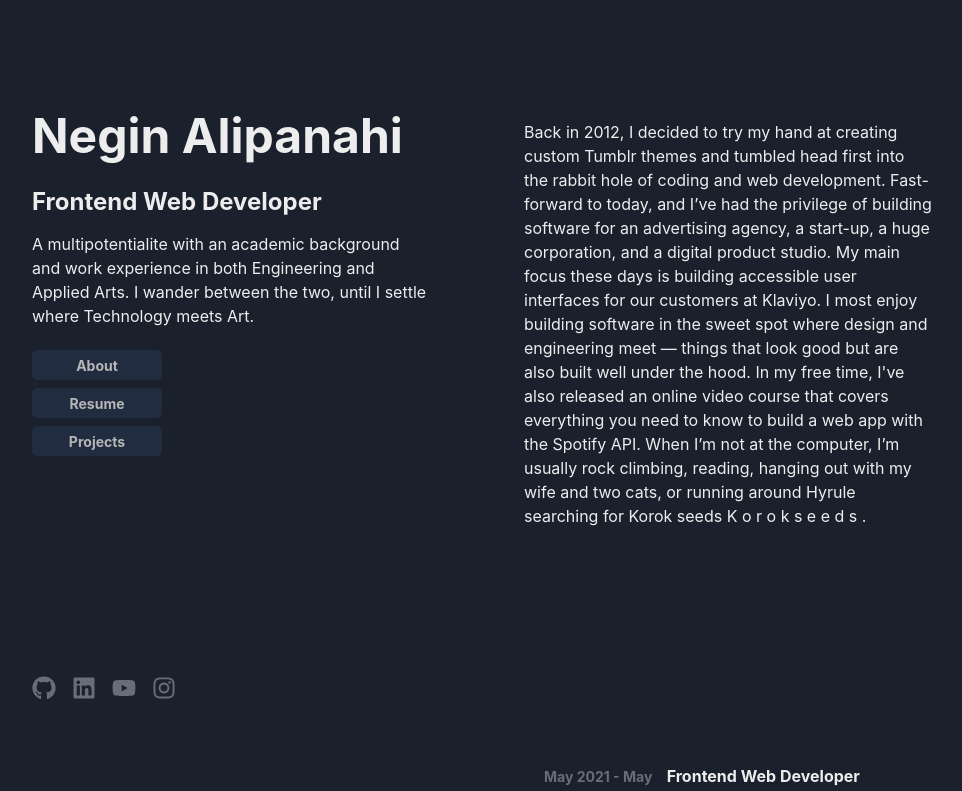
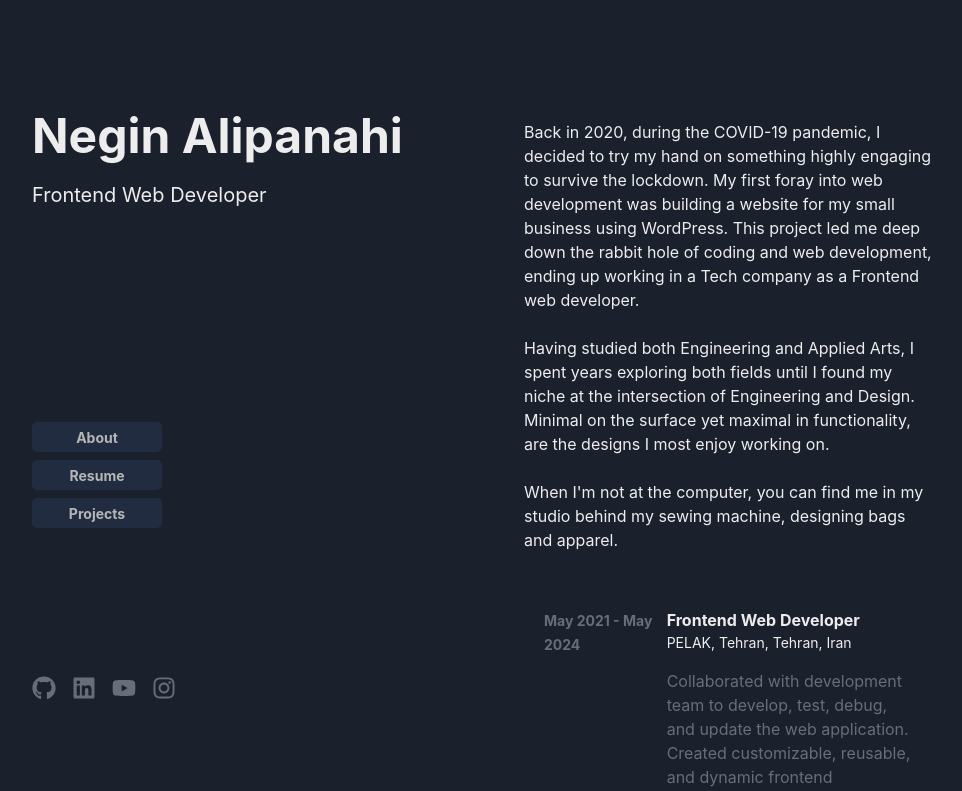
Before and after one commit to nealphi/portfolio, a React (Vite) app: page / in a window 1280 px wide. Shown: the top 791 px of the page, without its empty margins (148-1110 px from the left). Built offline with nearby package versions, Linux system fonts and the light colour scheme.

Commit message:
fourth commit

```diff
--- a/package.json
+++ b/package.json
@@ -19,7 +19,9 @@
     "framer-motion": "^11.2.6",
     "react": "^18.2.0",
     "react-dom": "^18.2.0",
-    "react-icons": "^5.2.1"
+    "react-icons": "^5.2.1",
+    "react-pdf": "^8.0.2",
+    "react-router-dom": "^6.11.2"
   },
   "devDependencies": {
     "@types/react": "^18.0.27",
--- a/src/App.tsx
+++ b/src/App.tsx
@@ -9,7 +9,6 @@ function App() {
 
   return (
     <div className="App">
-      <MainContainer />
       {/* <Cursor/> */}
     </div>
   );
--- a/src/components/About.tsx
+++ b/src/components/About.tsx
@@ -1,24 +1,29 @@
-import { Hide, Show, Stack, Text } from "@chakra-ui/react";
+import { Hide, Stack, Text } from "@chakra-ui/react";
 
 const About = () => (
-  <Stack mb={40}>
+  <Stack mb={"5"}>
     <Hide above="md">
       <Text> About </Text>
     </Hide>
     <Text>
-      Back in 2012, I decided to try my hand at creating custom Tumblr themes
-      and tumbled head first into the rabbit hole of coding and web development.
-      Fast-forward to today, and I’ve had the privilege of building software for
-      an advertising agency, a start-up, a huge corporation, and a digital
-      product studio. My main focus these days is building accessible user
-      interfaces for our customers at Klaviyo. I most enjoy building software in
-      the sweet spot where design and engineering meet — things that look good
-      but are also built well under the hood. In my free time, I've also
-      released an online video course that covers everything you need to know to
-      build a web app with the Spotify API. When I’m not at the computer, I’m
-      usually rock climbing, reading, hanging out with my wife and two cats, or
-      running around Hyrule searching for Korok seeds K o r o k s e e d s .
-    </Text>
+      Back in 2020, during the COVID-19 pandemic, I decided to try my hand on
+      something highly engaging to survive the lockdown. My first foray into web
+      development was building a website for my small business using WordPress.
+      This project led me deep down the rabbit hole of coding and web
+      development, ending up working in a Tech company as a Frontend web
+      developer.
+      </Text>
+      <Text>
+        Having studied both Engineering and Applied Arts, I spent years
+        exploring both fields until I found my niche at the intersection of
+        Engineering and Design. Minimal on the surface yet maximal in
+        functionality, are the designs I most enjoy working on.
+      </Text>
+      <Text>
+        When I'm not at the computer, you can find me in my studio behind my
+        sewing machine, designing bags and apparel.
+      </Text>
+
   </Stack>
 );
 
--- a/src/components/Header.tsx
+++ b/src/components/Header.tsx
@@ -3,13 +3,12 @@ import React from 'react'
 
 const Header = () => {
   return (
-    <Stack  spacing={3}>
+    <Stack  spacing={2}>
     <Text fontSize="5xl" as="b">
       Negin Alipanahi
     </Text>
-    <Text fontSize='2xl' as="b">Frontend Web Developer</Text>
+    <Text fontSize='xl' >Frontend Web Developer</Text>
     <Text>
-    A multipotentialite with an academic background and work experience in both Engineering and Applied Arts. I wander between the two, until I settle where Technology meets Art.
     </Text>
 
   </Stack>  )
--- a/src/components/MainContainer.tsx
+++ b/src/components/MainContainer.tsx
@@ -1,4 +1,4 @@
-import { Box, Grid, GridItem } from "@chakra-ui/react";
+import { Box, Grid, GridItem, Link, Text } from "@chakra-ui/react";
 import Header from "./Header";
 import About from "./About";
 import Resume from "./Resume";
@@ -16,15 +16,13 @@ const MainContainer = () => {
     setIsSelectedBtn("");
     if (isSelectedBtn === "About") {
       window.scrollTo(0, 0);
-    } else if (isSelectedBtn === "Resume") window.scrollTo(530, 530);
+    } else if (isSelectedBtn === "Resume") window.scrollTo(400, 400);
     else if (isSelectedBtn === "Projects") window.scrollTo(1000, 1000);
   }, [isSelectedBtn]);
 
   useEffect(() => {
     setIsSelectedBtn("About");
-
   }, []);
-
 
   return (
     <Grid
@@ -33,12 +31,12 @@ const MainContainer = () => {
       mx={{ base: "30", lg: "180" }}
       my={{ base: "30", lg: "100" }}
     >
-      <GridItem   h={"600"}>
-        <Box position={{ lg: "fixed" } } >
-          <Box maxWidth={400}  h={250} >
+      <GridItem h={"600"}>
+        <Box position={{ lg: "fixed" }}>
+          <Box maxWidth={400} h={250}>
             <Header />
           </Box>
-          <Box h={250}>
+          <Box display={"flex"} h={250} alignItems={"center"}>
             <NavBar
               onClick={(data) => {
                 onClick(data);
@@ -50,11 +48,19 @@ const MainContainer = () => {
           </Box>
         </Box>
       </GridItem>
-      <GridItem display={"flex"} flexDirection={"column"} gap={10} p={5}>
+      <GridItem display={"flex"} flexDirection={"column"} p={5}>
         <About />
-
         <Resume
-          tags={["React.js", "TypeScript", "JavaSript", "Tailwind css", "Chakra UI", "Material UI", "Emotion", "Vite"]}
+          tags={[
+            "React.js",
+            "TypeScript",
+            "JavaSript",
+            "Tailwind css",
+            "Chakra UI",
+            "Material UI",
+            "Emotion",
+            "Vite",
+          ]}
           date={"May 2021 - May 2024"}
           Heading={"Frontend Web Developer"}
           SubHeading={"PELAK, Tehran, Tehran, Iran"}
@@ -64,29 +70,70 @@ const MainContainer = () => {
         />
 
         <Resume
-          tags={["HTML", "CSS", "JavaScript", "jQuery", "Bootstrap", "Git", "RESTful APIs", "Figma", "Responsive Design" ]}
+          tags={[
+            "HTML",
+            "CSS",
+            "JavaScript",
+            "jQuery",
+            "Bootstrap",
+            "Git",
+            "RESTful APIs",
+            "Figma",
+            "Responsive Design",
+          ]}
           date={"Mar 2021 - May 2021"}
           Heading={"Frontend Web Developer Intern"}
           SubHeading={"PELAK, Tehran, Tehran, Iran"}
-          children={"Assisted the development team in developing and debugging the web application. Gained experience in creating reusable frontend components using React and TypeScript. Implemented accessibility standards such as WCAG 2.0 to ensure maximum user experience. Gained experience working with RESTful APIs and asynchronous request handling."}
+          children={
+            "Assisted the development team in developing and debugging the web application. Gained experience in creating reusable frontend components using React and TypeScript. Implemented accessibility standards such as WCAG 2.0 to ensure maximum user experience. Gained experience working with RESTful APIs and asynchronous request handling."
+          }
         />
 
-<Resume
-          tags={["WordPress", "SEO", "digital marketing", "Social Media Management", "Content Creation", "Adobe Photoshop", "Adobe Premiere", "Photography"]}
+        <Resume
+          tags={[
+            "WordPress",
+            "SEO",
+            "digital marketing",
+            "Social Media Management",
+            "Content Creation",
+            "Adobe Photoshop",
+            "Adobe Premiere",
+            "Photography",
+          ]}
           date={"Feb 2020 - May 2024"}
           Heading={"Small Business Owner (Online Shop)"}
-          href='https://www.instagram.com/nealphi/'
+          href="https://www.instagram.com/nealphi/"
           SubHeading={"NEALPHI, Tehran, Tehran, Iran"}
-          children={"Successfully established and managed different aspects of a small business, including inventory management, order fulfillment, and marketing. Developed an online shop website using WordPress, implementing custom design elements and ensuring functionality for e-commerce transactions. Utilized WordPress plugins and custom coding to enhance website performance and user experience. Provided ongoing maintenance and support for the website, including troubleshooting technical issues and implementing updates. Implemented SEO best practices to improve website visibility."}
+          children={
+            "Successfully established and managed different aspects of a small business, including inventory management, order fulfillment, and marketing. Developed an online shop website using WordPress, implementing custom design elements and ensuring functionality for e-commerce transactions. Utilized WordPress plugins and custom coding to enhance website performance and user experience. Provided ongoing maintenance and support for the website, including troubleshooting technical issues and implementing updates. Implemented SEO best practices to improve website visibility."
+          }
         />
 
-<Resume
+        <Resume
           tags={["MS Project", "Project Management"]}
           date={"Aug 2014 - Mar 2018"}
           Heading={"Assistant Project Manager"}
           SubHeading={"Golandishe IT-Company, Tehran, Tehran, Iran"}
-          children={"Analyzing business and operational processes, preparing process charts, and designing equipment and plant layouts. Creating work breakdown structures, breaking the operational processes into activities, and performing time studies for different work cycles."}
+          children={
+            "Analyzing business and operational processes, preparing process charts, and designing equipment and plant layouts. Creating work breakdown structures, breaking the operational processes into activities, and performing time studies for different work cycles."
+          }
         />
+              <Link href="/resume">View Full Résumé </Link>
+
+        <Text fontSize="sm" color={"#686E79"} my={10}>
+          Inspired by{" "}
+          <Link
+            _hover={{
+              color: "#006a67",
+            }}
+            href="https://brittanychiang.com/#experience"
+          >
+            {" "}
+            Brittany Chiang
+          </Link>{" "}
+          portfolio design and coded in Visual Studio Code by me. Built with
+          vite.js and Chakra UI. Deployed with Vercel.
+        </Text>
       </GridItem>
     </Grid>
   );
--- /dev/null
+++ b/src/components/PDFViewer.tsx
@@ -0,0 +1,9 @@
+
+const PDFViewer = () => {
+ return (
+ <div>
+ <iframe src='src/assets/Frontend developer - Negin Alipanahi.pdf' width={"100%"} height={"2000"}/>
+ </div>
+ );
+};
+export default PDFViewer;
--- a/src/main.tsx
+++ b/src/main.tsx
@@ -1,16 +1,18 @@
-import React from 'react'
-import ReactDOM from 'react-dom/client'
-import App from './App'
-import 'bootstrap/dist/css/bootstrap.css'
-import { ChakraProvider, ColorModeScript } from '@chakra-ui/react'
+import React from "react";
+import ReactDOM from "react-dom/client";
+import App from "./App";
+import "bootstrap/dist/css/bootstrap.css";
+import { ChakraProvider, ColorModeScript } from "@chakra-ui/react";
 import theme from "./theme";
+import { RouterProvider } from "react-router-dom";
+import router from "./routes";
 
-
-ReactDOM.createRoot(document.getElementById('root') as HTMLElement).render(
+ReactDOM.createRoot(document.getElementById("root") as HTMLElement).render(
   <React.StrictMode>
-     <ChakraProvider theme={theme}>
-     <ColorModeScript initialColorMode={theme.config.initialColorMode} />
+    <ChakraProvider theme={theme}>
+      <RouterProvider router={router} />
+      <ColorModeScript initialColorMode={theme.config.initialColorMode} />
       <App />
     </ChakraProvider>
-  </React.StrictMode>,
-)
+  </React.StrictMode>
+);
--- /dev/null
+++ b/src/routes/index.tsx
@@ -0,0 +1,19 @@
+import { createBrowserRouter } from "react-router-dom";
+import MainContainer from "../components/MainContainer";
+import About from "../components/About";
+import App from "../App";
+import PDFViewer from "../components/PDFViewer";
+
+const router = createBrowserRouter([
+  {
+    path: "/",
+    element: <MainContainer />,
+  },
+  {
+    path: "/resume",
+    element: <PDFViewer />,
+
+  },
+]);
+
+export default router;
```
Also changed, not shown: 2 other files (tests, documents, lock files or other folders).
